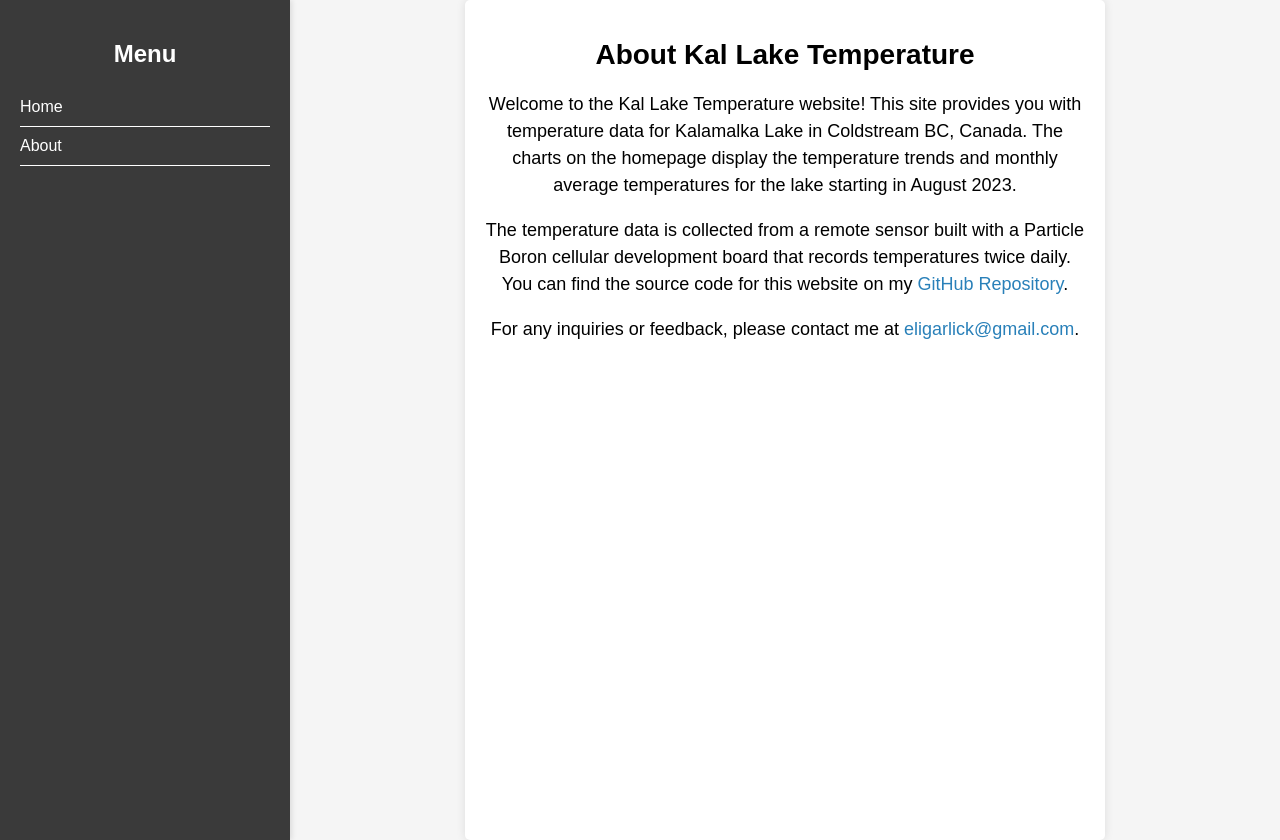
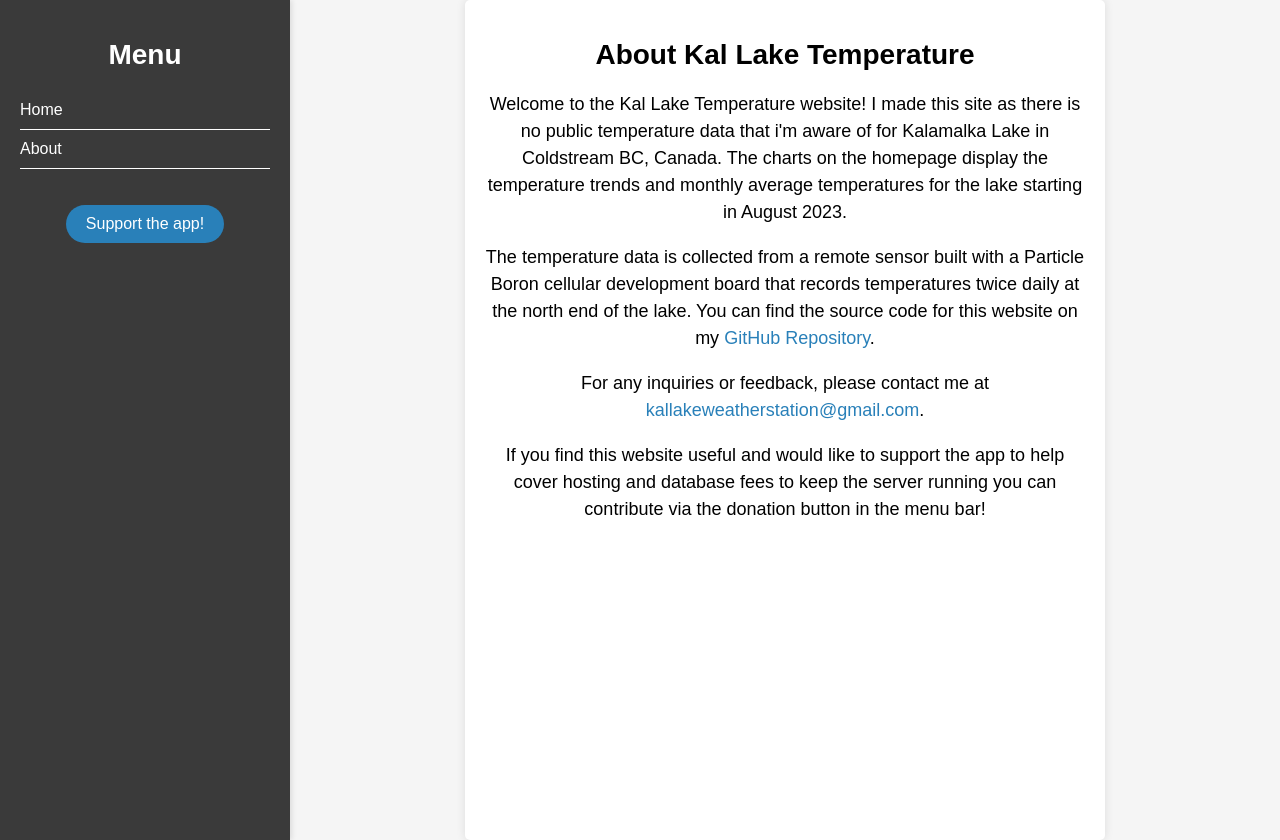
Before and after one commit to bunjopolo/Kal-Lake-Temperature-Monitor, a Django app: page /about/ in a window 1280 px wide. Run offline with Django 4.2, Linux system fonts and the light colour scheme.

Commit message:
modified:   templates/tempmonitor/about.html 	modified:   templates/tempmonitor/home.html

```diff
--- a/templates/tempmonitor/about.html
+++ b/templates/tempmonitor/about.html
@@ -65,6 +65,15 @@
             margin-bottom: 20px;
         }
 
+        h2 {
+            margin: 0;
+            padding: 0;
+            font-size: 24px;
+            font-weight: 600;
+            margin-bottom: 20px;
+            text-align: center;
+        }
+
         p {
             font-size: 18px;
             line-height: 1.5;
@@ -74,24 +83,77 @@
             color: #2980b9;
             text-decoration: none;
         }
+
+        #gauge-container {
+            position: relative;
+            width: 200px; /* Set the desired width */
+            height: 200px; /* Set the desired height */
+            margin: auto; /* Center horizontally */
+        }
+
+        #temperature-value {
+            position: absolute;
+            top: 50%;
+            left: 50%;
+            transform: translate(-50%, -50%);
+            font-size: 1.5rem;
+            font-weight: bold;
+        }
+
+        .button-container {
+            display: flex;
+            flex-direction: column;
+            align-items: center;
+            justify-content: center;
+            height: 100%;
+            padding: 20px;
+            box-sizing: border-box;
+        }
+
+        .support-button {
+            background-color: #2980b9;
+            border: none;
+            color: #fff;
+            padding: 10px 20px;
+            text-decoration: none;
+            font-size: 16px;
+            margin-bottom: 20px;
+            cursor: pointer;
+            transition: background-color 0.3s ease;
+            border-radius: 20px;
+        }
     </style>
 </head>
 <body>
     <div id="menu-bar">
         <div id="menu-header">
-            <h2>Menu</h2>
+            <h1>Menu</h1>
         </div>
+
         <ul id="menu-items">
             <li><a href="{% url 'home' %}">Home</a></li>
             <li><a href="{% url 'about' %}">About</a></li>
         </ul>
+
+
+        <div id="support-button-container">
+            <form action="https://www.paypal.com/donate" method="post" target="_top">
+                <input type="hidden" name="business" value="PJXRHYBZ4CRSA" />
+                <input type="hidden" name="no_recurring" value="0" />
+                <input type="hidden" name="item_name" value="Any funds will go towards covering hosting fees and sensor maintenance!" />
+                <input type="hidden" name="currency_code" value="CAD" />
+                <div class="button-container">
+                    <button class="support-button">Support the app!</button>
+                </div>
+        </div>
     </div>
 
     <div id="about-container">
         <h1>About Kal Lake Temperature</h1>
-        <p>Welcome to the Kal Lake Temperature website! This site provides you with temperature data for Kalamalka Lake in Coldstream BC, Canada. The charts on the homepage display the temperature trends and monthly average temperatures for the lake starting in August 2023.</p>
-        <p>The temperature data is collected from a remote sensor built with a Particle Boron cellular development board that records temperatures twice daily. You can find the source code for this website on my  <a href="https://github.com/bunjopolo/Kal-Lake-Temperature-Monitor" target="_blank">GitHub Repository</a>.</p>
-        <p>For any inquiries or feedback, please contact me at <a href="mailto:eligarlick@gmail.com">eligarlick@gmail.com</a>.</p>
+        <p>Welcome to the Kal Lake Temperature website! I made this site as there is no public temperature data that i'm aware of for Kalamalka Lake in Coldstream BC, Canada. The charts on the homepage display the temperature trends and monthly average temperatures for the lake starting in August 2023.</p>
+        <p>The temperature data is collected from a remote sensor built with a Particle Boron cellular development board that records temperatures twice daily at the north end of the lake. You can find the source code for this website on my  <a href="https://github.com/bunjopolo/Kal-Lake-Temperature-Monitor" target="_blank">GitHub Repository</a>.</p>
+        <p>For any inquiries or feedback, please contact me at <a href="mailto:kallakeweatherstation@gmail.com">kallakeweatherstation@gmail.com</a>.</p>
+        <p>If you find this website useful and would like to support the app to help cover hosting and database fees to keep the server running you can contribute via the donation button in the menu bar!</p>
     </div>
 </body>
 </html>
```
Also changed, not shown: templates/tempmonitor/home.html (+52 -6 lines).
